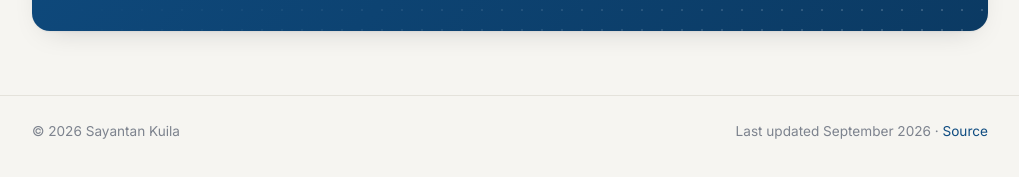
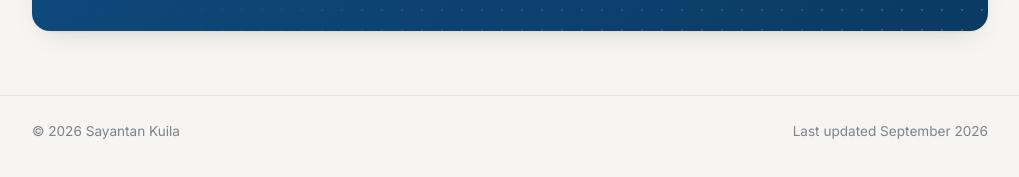
Before and after one commit to sayantan-kuila/sayantan-kuila.github.io, a plain HTML site: page index.html in a window 1280 px wide. Shown: the part 3406-3583 px from the top of the page, without its empty margins (130-1149 px from the left). Drawn offline with Linux system fonts and the light colour scheme.

Commit message:
Add files via upload

```diff
--- a/index.html
+++ b/index.html
@@ -591,7 +591,7 @@
   <footer>
     <div class="wrap">
       <span>© 2026 Sayantan Kuila</span>
-      <span>Last updated September 2026 · <a href="https://github.com/sayantan-kuila/sayantan-kuila.github.io" target="_blank" rel="noopener">Source</a></span>
+      <span>Last updated September 2026</span>
     </div>
   </footer>
 
```
